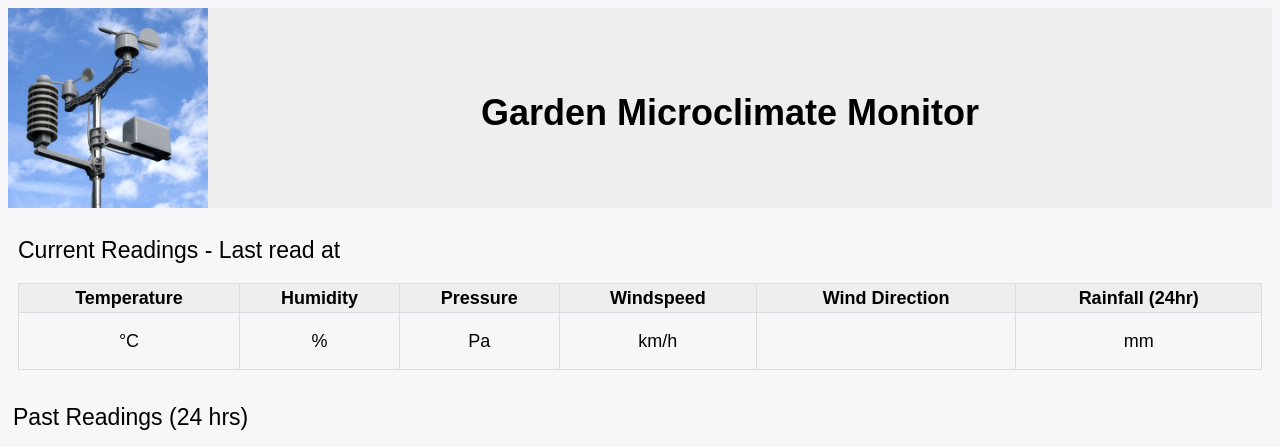
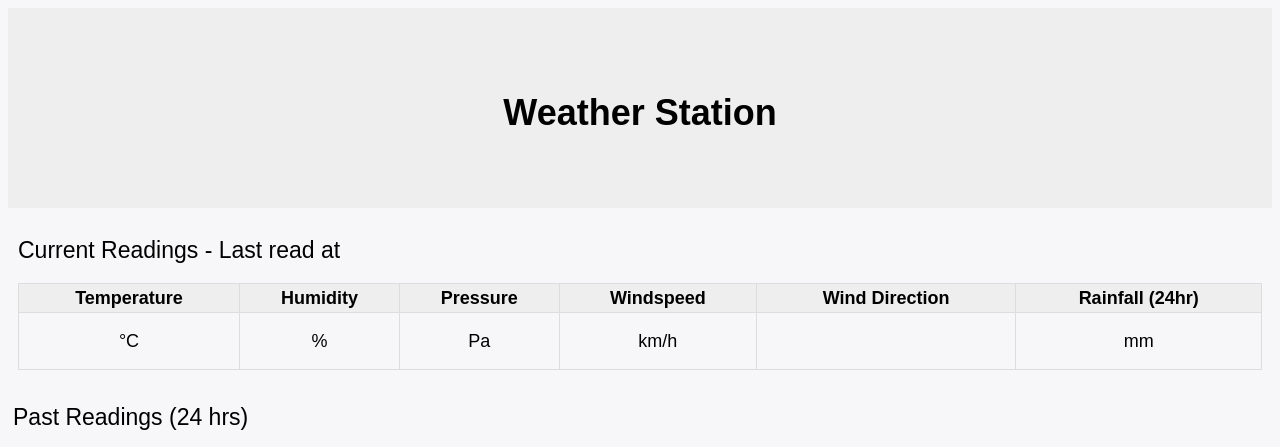
Before and after one commit to devereux-tim/devereux-tim.github.io, a plain HTML site: page weather/index.html in a window 1280 px wide. Drawn offline with nearby package versions, Linux system fonts and the light colour scheme; no server answers.

Commit message:
Update index.html

```diff
--- a/weather/index.html
+++ b/weather/index.html
@@ -1,5 +1,5 @@
 <head>
-  <title>Garden Micoclimate Monitor</title>
+  <title>Weather Station</title>
   <link rel="icon" type="image/x-icon" href="images/favicon.png" />
   <link rel="stylesheet" type="text/css" href="css/style.css" />
   <script src="https://momentjs.com/downloads/moment.min.js"></script>
@@ -9,8 +9,7 @@
 </head>
 
 <div class="header">
-  <img src="/images/weather_monitor.jpg" alt="logo" />
-  <h1>Garden Microclimate Monitor<span id="uptime"></span></h1>
+  <h1>Weather Station<span id="uptime"></span></h1>
 </div>
 
 <body>
```
